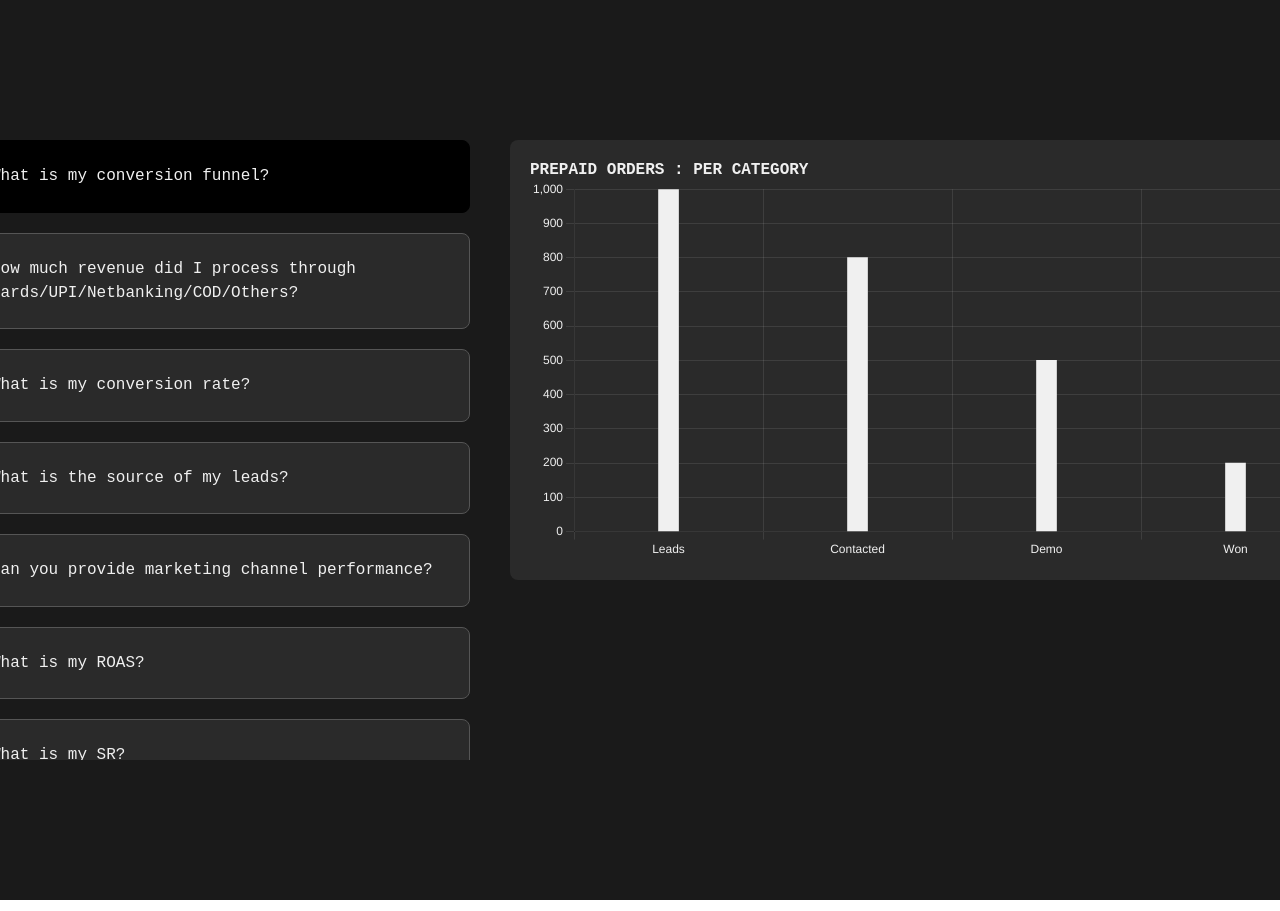
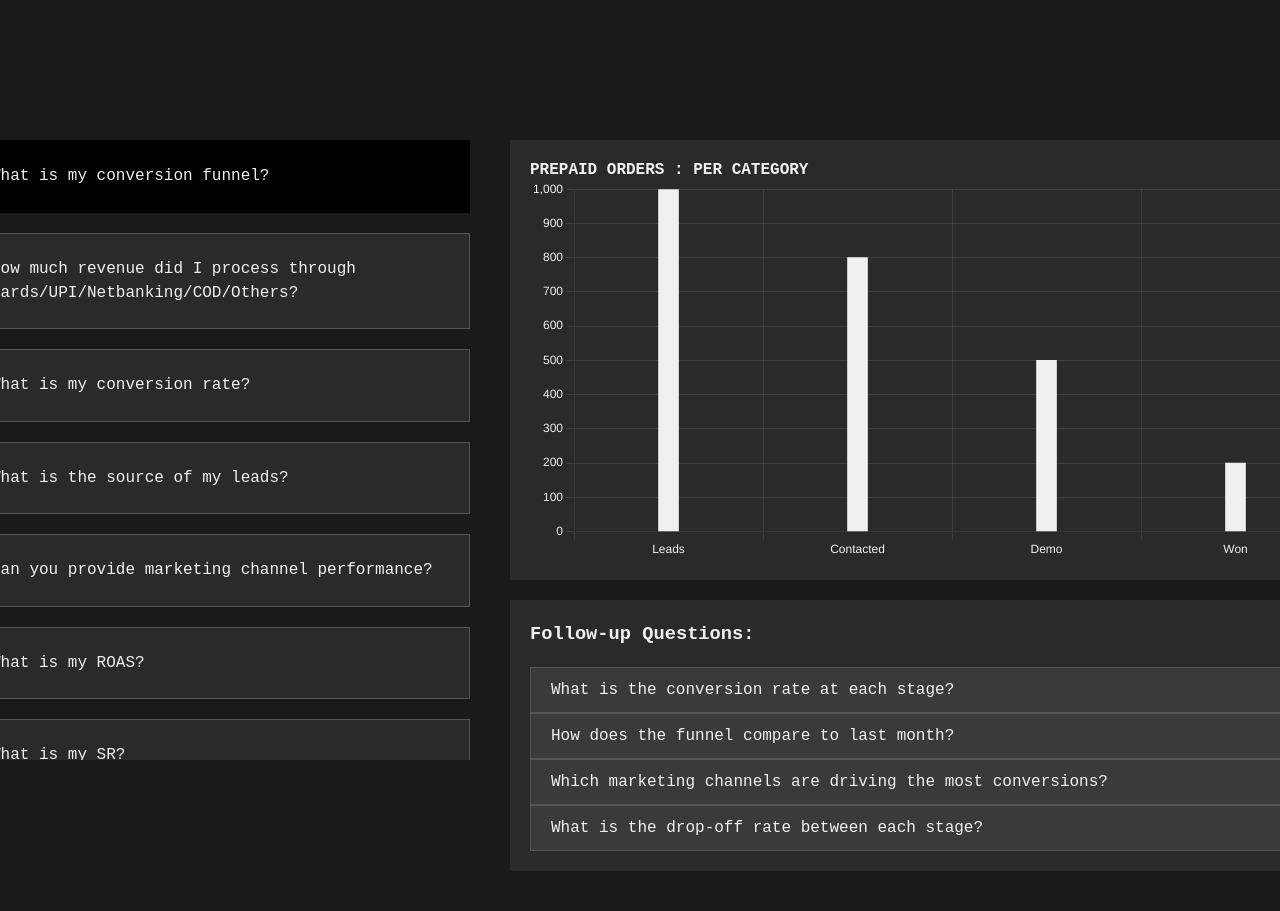
Before and after one commit to knaman2609/barsal, a React (Vite) app: page / in a window 1280 px wide. Shown: the top 911 px of the page. Built offline with nearby package versions, Linux system fonts and the light colour scheme.

Commit message:
Add all questions and UI improvements

```diff
--- a/src/App.css
+++ b/src/App.css
@@ -34,7 +34,7 @@ body {
   padding: 10px 20px;
   cursor: pointer;
   border: 1px solid #555;
-  border-radius: 8px;
+  border-radius: 0;
   background-color: #2a2a2a;
   transition: background-color 0.3s, border-color 0.3s;
 }
@@ -50,7 +50,7 @@ body {
 
 .chart-container {
   padding: 20px;
-  border-radius: 8px;
+  border-radius: 0;
   background-color: #2a2a2a;
   height: 400px; /* Or any other fixed height */
   width: 100%; /* Or any other fixed width */
@@ -67,3 +67,30 @@ body {
 h2{
     font-size: 1em;
 }
+
+.follow-up-container {
+  margin-top: 20px;
+  padding: 20px;
+  background-color: #2a2a2a;
+  border-radius: 0;
+  width: 800px;
+}
+
+.follow-up-container h3 {
+  margin-top: 0;
+  color: #f0f0f0;
+}
+
+.follow-up-container .question {
+  background-color: #3a3a3a;
+}
+
+.follow-up-container .question.active {
+  background-color: #000000;
+  border-color: #000000;
+}
+
+.follow-up-container h4 {
+  font-weight: normal;
+  margin: 0;
+}
--- a/src/App.jsx
+++ b/src/App.jsx
@@ -244,10 +244,22 @@ const TopRegionsChart = () => <Bar data={topRegionsData} options={chartOptions}
 
 function App() {
   const [activeTab, setActiveTab] = useState(0);
+  const [activeFollowUp, setActiveFollowUp] = useState(null);
   const conversionRate = (conversionFunnelData.datasets[0].data[3] / conversionFunnelData.datasets[0].data[0]) * 100;
 
+  const followUpQuestions = [
+    { question: "What is the conversion rate at each stage?", answer: <ValueDisplay value={"Leads: 100%, Contacted: 80%, Demo: 62.5%, Won: 40%"} /> },
+    { question: "How does the funnel compare to last month?", answer: <ValueDisplay value={"-5%"} label="vs Last Month" /> },
+    { question: "Which marketing channels are driving the most conversions?", answer: <MarketingChannelChart /> },
+    { question: "What is the drop-off rate between each stage?", answer: <ValueDisplay value={"Leads -> Contacted: 20%, Contacted -> Demo: 22.5%, Demo -> Won: 60%"} /> },
+  ];
+
   const tabs = [
-    { question: "What is my conversion funnel?", chart: <ConversionFunnelChart /> },
+    {
+      question: "What is my conversion funnel?",
+      chart: <ConversionFunnelChart />,
+      followUp: followUpQuestions,
+    },
     { question: "How much revenue did I process through Cards/UPI/Netbanking/COD/Others?", chart: <RevenueChart /> },
     { question: "What is my conversion rate?", chart: <ValueDisplay value={`${conversionRate.toFixed(2)}%`} /> },
     { question: "What is the source of my leads?", chart: <LeadSourceChart /> },
@@ -331,7 +343,10 @@ function App() {
           <div
             key={index}
             className={`question ${activeTab === index ? 'active' : ''}`}
-            onClick={() => setActiveTab(index)}
+            onClick={() => {
+              setActiveTab(index);
+              setActiveFollowUp(null);
+            }}
           >
             <h2>{tab.question}</h2>
           </div>
@@ -339,8 +354,22 @@ function App() {
       </div>
       <div className="right-panel">
         <div className="chart-container">
-          {tabs[activeTab].chart}
+          {activeFollowUp !== null && activeTab === 0 ? tabs[activeTab].followUp[activeFollowUp].answer : tabs[activeTab].chart}
         </div>
+        {tabs[activeTab].followUp && (
+          <div className="follow-up-container">
+            <h3>Follow-up Questions:</h3>
+            {tabs[activeTab].followUp.map((q, index) => (
+              <div
+                key={index}
+                className={`question ${activeFollowUp === index ? 'active' : ''}`}
+                onClick={() => setActiveFollowUp(activeFollowUp === index ? null : index)}
+              >
+                <h4>{q.question}</h4>
+              </div>
+            ))}
+          </div>
+        )}
       </div>
     </div>
   );
```
